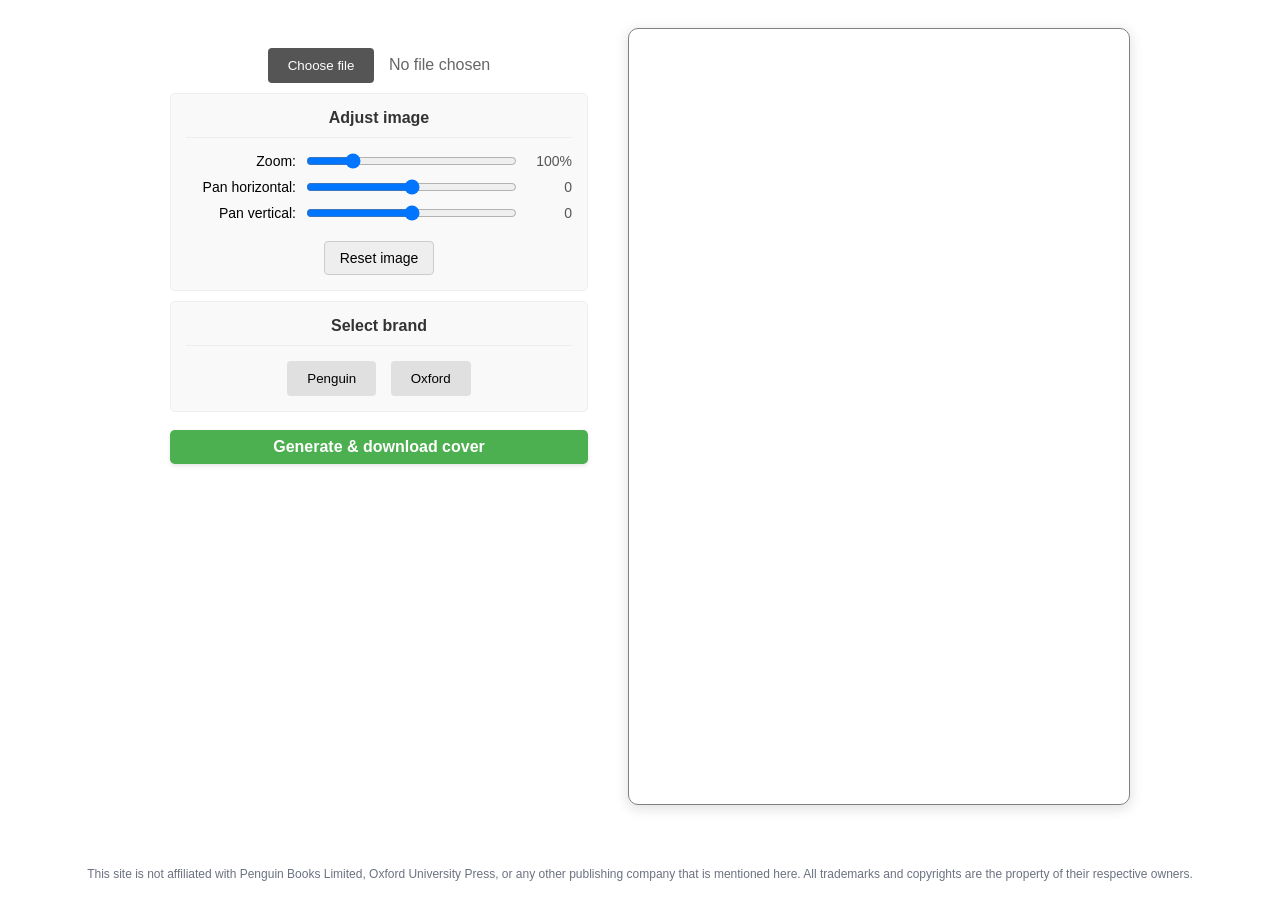
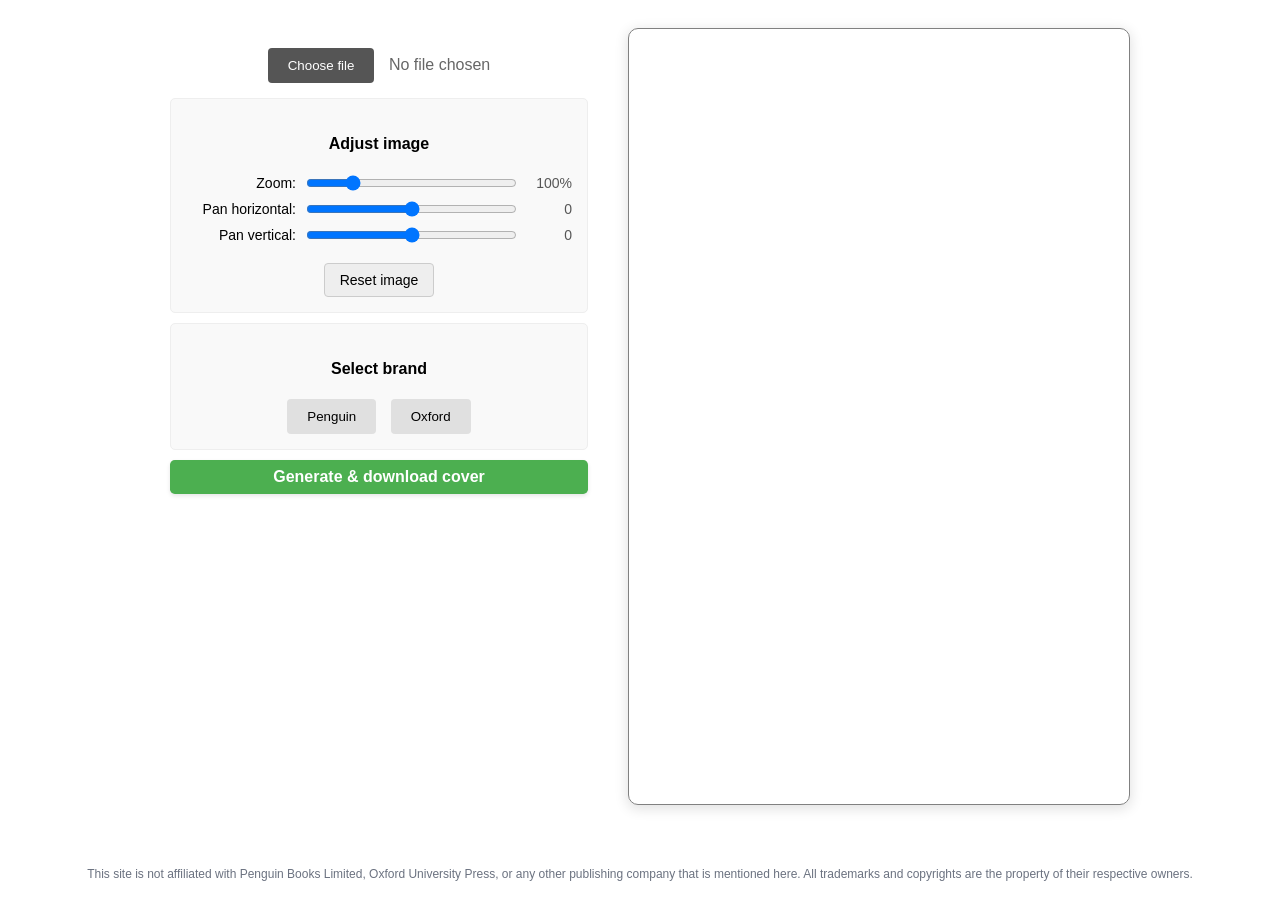

Tidying up

--- a/css/style.css
+++ b/css/style.css
@@ -41,6 +41,18 @@
     font-style: normal;
 }
 
+.sr-only {
+    position: absolute;
+    width: 1px;
+    height: 1px;
+    padding: 0;
+    margin: -1px;
+    overflow: hidden;
+    clip: rect(0, 0, 0, 0);
+    white-space: nowrap;
+    border: 0;
+}
+
 body,
 html {
     text-align: center;
@@ -79,6 +91,7 @@ button {
     overflow: hidden;
     border: 1px solid gray;
     margin: 0 auto;
+    padding: 0;
     border-radius: 10px;
     box-shadow: 0 3px 13px 1px rgba(0, 0, 0, 0.12);
     transition: transform 0.2s linear;
@@ -121,7 +134,9 @@ button {
 }
 
 #controls {
+    display: block;
     padding: 20px;
+    margin: 0;
 }
 
 .panel {
@@ -129,20 +144,23 @@ button {
     padding: 15px;
     border-radius: 5px;
     border: 1px solid #eee;
+    margin-bottom: 10px;
 }
 
-.panel h4 {
+.panel h2 {
     border-bottom: 1px solid #eee;
     margin-bottom: 15px;
     margin-top: 0;
     padding-bottom: 10px;
     color: #333;
+    font-size: 16px;
+    font-weight: bold;
 }
 
 /* Controls */
 ._controls_sos1r_25 {
-  margin:calc(-1 * var(--spacing-4));
-  display:flex
+  margin: calc(-1 * var(--spacing-4));
+  display: flex;
 }
 
 .panel .slider-control {
@@ -171,7 +189,7 @@ button {
     color: #555;
 }
 
-/* Style for the reset image button */
+/* Reset image button styling */
 .control-button {
     padding: 8px 15px;
     margin-top: 10px;
@@ -205,12 +223,13 @@ button {
 }
 
 #controls input[type="text"] {
-    width: 95%;
+    width: 100%;
     padding: 1rem 0 0.75rem 1rem;
     border: 1px solid #e5e7eb;
     border-radius: 4px;
     font-size: 16px;
     transition: border-color 0.15s ease-in-out;
+    box-sizing: border-box;
 }
 
 #controls input[type="text"]:focus {
@@ -218,8 +237,8 @@ button {
     outline: none;
 }
 
-#controls input[type="text"]:focus+.input-label,
-#controls input[type="text"]:not(:placeholder-shown)+.input-label {
+#controls input[type="text"]:focus + .input-label,
+#controls input[type="text"]:not(:placeholder-shown) + .input-label {
     top: -0.75rem;
     left: 0.75rem;
     font-size: 12px;
@@ -230,7 +249,7 @@ button {
 
 /* File upload */
 #file-upload {
-    margin-bottom: 10px;
+    margin-bottom: 15px;
 }
 
 #file-button {
@@ -297,7 +316,7 @@ button {
     outline-offset: 1px;
 }
 
-/* Download button */
+/* Download action */
 #download-button {
     background: #4CAF50;
     border: none;
@@ -307,7 +326,6 @@ button {
     cursor: pointer;
     font-size: 16px;
     font-weight: bold;
-    margin-top: .5rem;
     padding: .5rem 1rem;
     transition: background 0.2s;
     width: 100%;
@@ -341,10 +359,6 @@ footer {
 }
 
 #file_input {
-    display: none;
-}
-
-#dl_canvas {
     display: none;
 }
 
